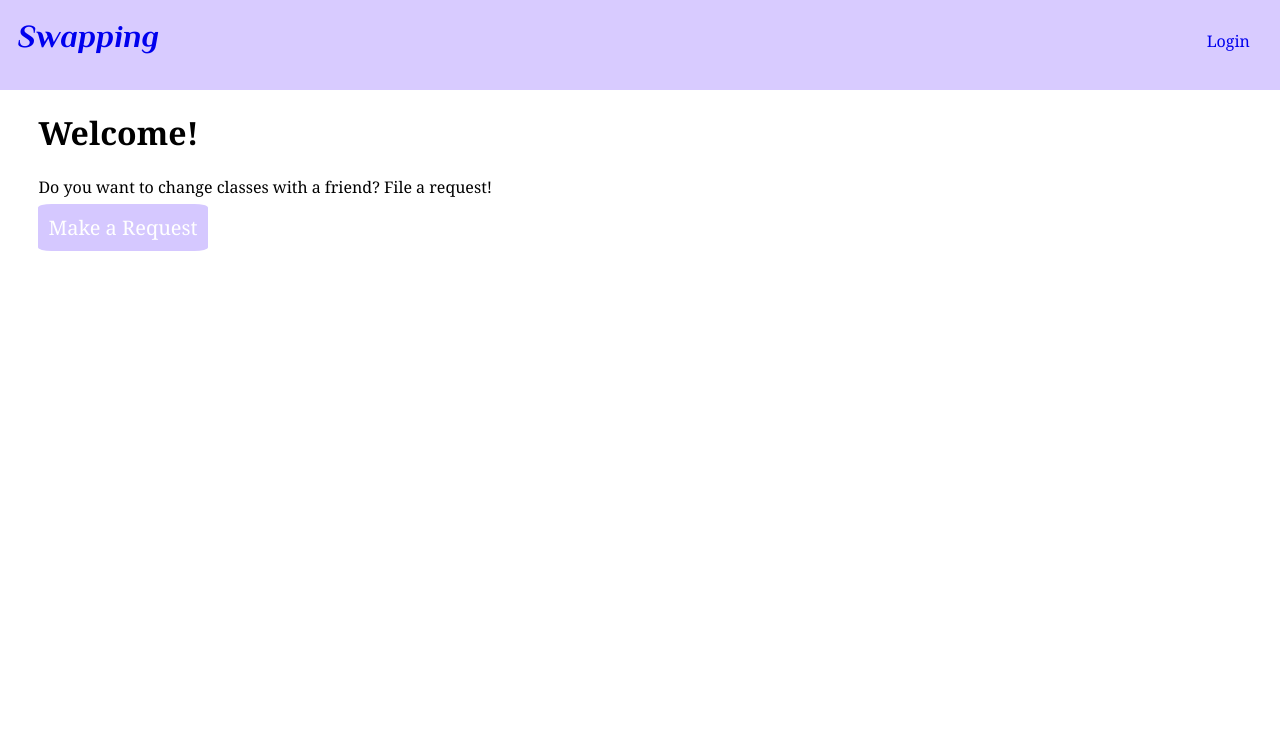
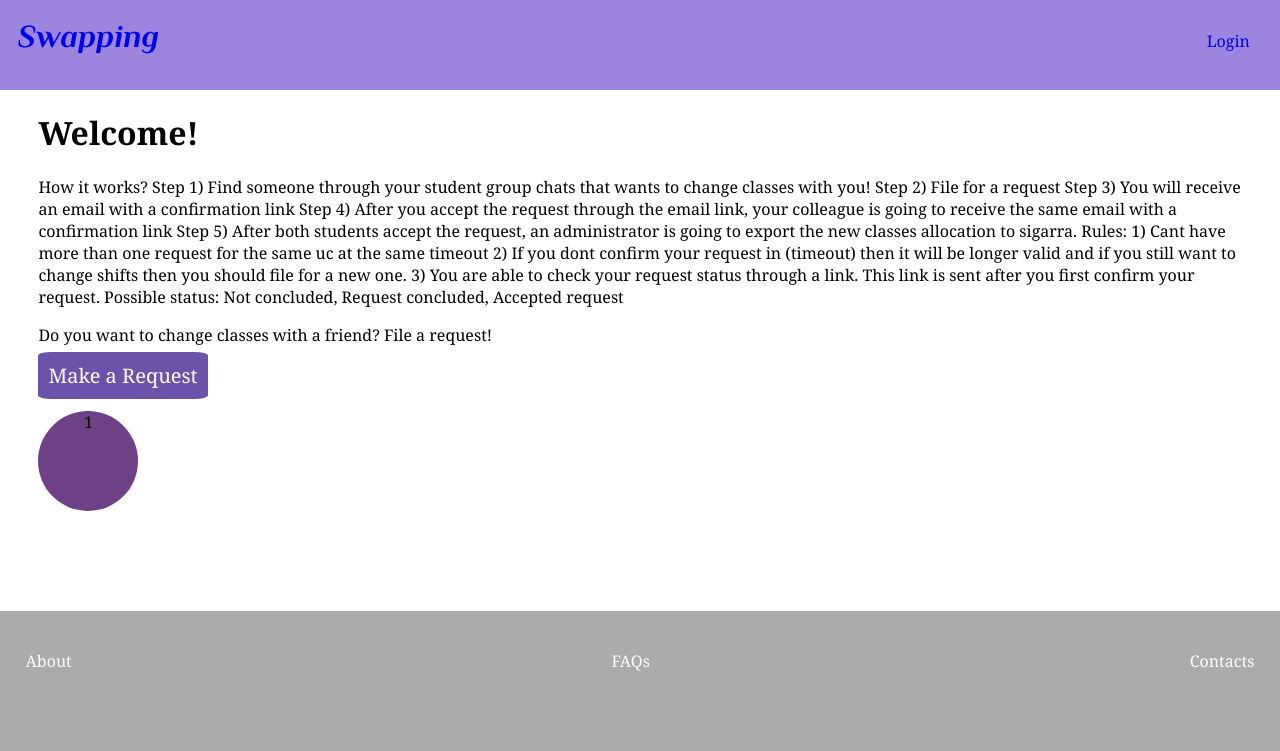
Before and after one commit to luisaraujo25/Swapping, a Django app: page / in a window 1280 px wide. Shown: the top 751 px of the page. Run offline with Django 4.2, Linux system fonts and the light colour scheme.

Commit message:
trying to center circle text

```diff
--- a/src/app/static/style.css
+++ b/src/app/static/style.css
@@ -24,7 +24,7 @@ body .pageContainer{
   color: white;
   width: 40px;
   /* height: 10px; */
-  background-color: rgb(213, 200, 255);
+  background-color: rgb(107, 83, 170);
   padding: 10px;
   text-decoration: none;
   border-radius: 8%;
@@ -42,7 +42,7 @@ header{
   top: 0;
   right: 0;
   left: 0;
-  background-color: rgb(216, 203, 255);
+  background-color: rgb(156, 133, 222);
   min-height: 80px;
   padding: 5px;
 }
@@ -106,3 +106,16 @@ a:hover{
 .requestsTable{
   margin: 2%;
 }
+
+.steps .circle{
+  border-radius: 50%;
+  height: 100px;
+  width: 100px;
+  background-color: rgb(110, 65, 135);
+  display: inline-block;
+}
+
+.steps .circle .circle-text{
+  text-align: center;
+  position: relative;
+}
--- a/src/app/templates/home.html
+++ b/src/app/templates/home.html
@@ -5,12 +5,36 @@
 {% block content %}
 <div>
     <h1>Welcome!</h1>
+
+    How it works?
+    Step 1) Find someone through your student group chats that wants to change classes with you!
+    Step 2) File for a request
+    Step 3) You will receive an email with a confirmation link
+    Step 4) After you accept the request through the email link, your colleague is going to receive the same email with a confirmation link
+    Step 5) After both students accept the request, an administrator is going to export the new classes allocation to sigarra.
+
+    Rules:
+    1) Cant have more than one request for the same uc at the same timeout
+    2) If you dont confirm your request in (timeout) then it will be longer valid and if you still want to change shifts then you should file for a new one.
+    3) You are able to check your request status through a link. This link is sent after you first confirm your request.
+    Possible status: Not concluded, Request concluded, Accepted request
+
     <p>Do you want to change classes with a friend?
         File a request!
     </p>
     <a class="button" href="{% url 'make request' %}">Make a Request</a>
+
+    <br>
+    <br>
+    <div class="steps">
+        <div class="circle">
+            <div class="circle-text">
+                1
+            </div>
+        </div>
+    </div>
+
 </div>
-<br><br><br><br><br><br><br><br><br><br><br><br><br><br>
-<br><br><br><br><br><br><br><br><br><br><br><br><br>ospakif
+
 
 {% endblock %}
```
